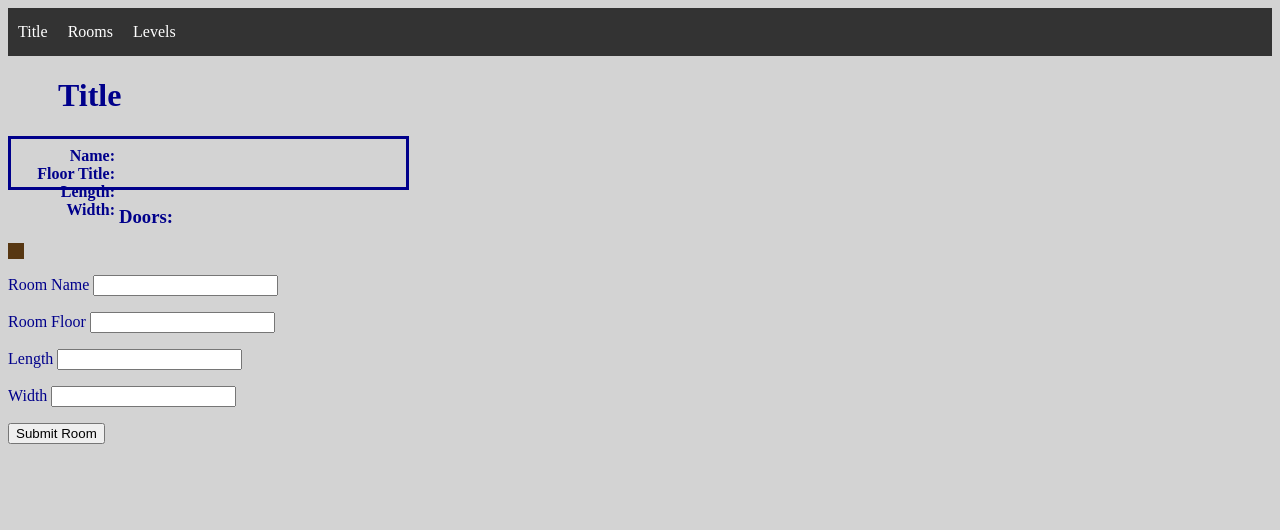
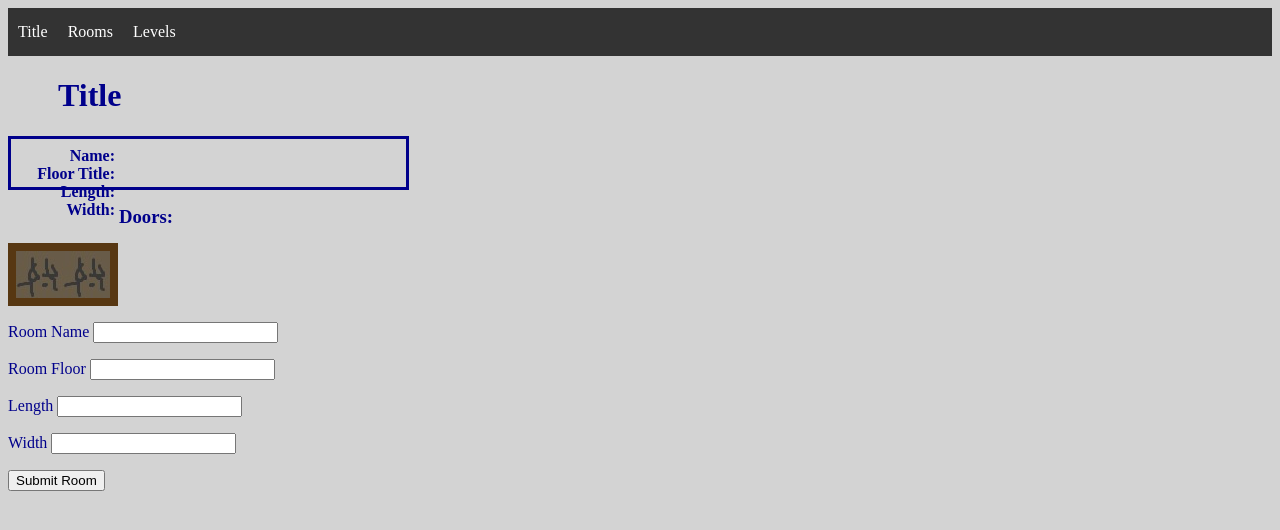
Before and after one commit to LeoKnox/dungeon_flask, a Flask app: template application/templates/edit_room.html in a window 1280 px wide. Shown: the top 530 px of the page. Run offline with Flask 2, Linux system fonts and the light colour scheme; the template is opened without the code that fills it: values that come from a table or form of the project are taken from there, others are empty.

Commit message:
Add files via upload

```diff
--- a/application/templates/edit_room.html
+++ b/application/templates/edit_room.html
@@ -23,13 +23,18 @@
 </ul>
 
 <div class="room">
-{% for i in range(0, single_room["length"]) -%}
-    <div class="row">
-    <img class="floor_table" src="{{url_for('static', filename='images/wall.jpg') }}" />
-    {% for j in range(0, single_room["width"]) -%}<!--
+<img class="floor_table" src="{{url_for('static', filename='images/wall.jpg') }}" /><!--
+-->{% for j in range(0, single_room["width"]) -%}<!--
+--><img class="floor_table" src="{{url_for('static', filename='images/wall.jpg') }}" /><!--
+-->{% endfor %}<!--
+--><img class="floor_table" src="{{url_for('static', filename='images/wall.jpg') }}" /><!--
+-->{% for i in range(0, single_room["length"]) %}<!--
+--><div class="row">
+    <img class="floor_table" src="{{url_for('static', filename='images/wall.jpg') }}" /><!--
+    -->{% for j in range(0, single_room["width"]) -%}<!--
     --><img class="floor_table" src="{{url_for('static', filename='images/floor.jpg') }}" /><!--
-    -->{% endfor %}
-    <img class="floor_table" src="{{url_for('static', filename='images/wall.jpg') }}" />
+    -->{% endfor %}<!--
+    --><img class="floor_table" src="{{url_for('static', filename='images/wall.jpg') }}" />
     </div>
 {% endfor %}
 </div>
```
